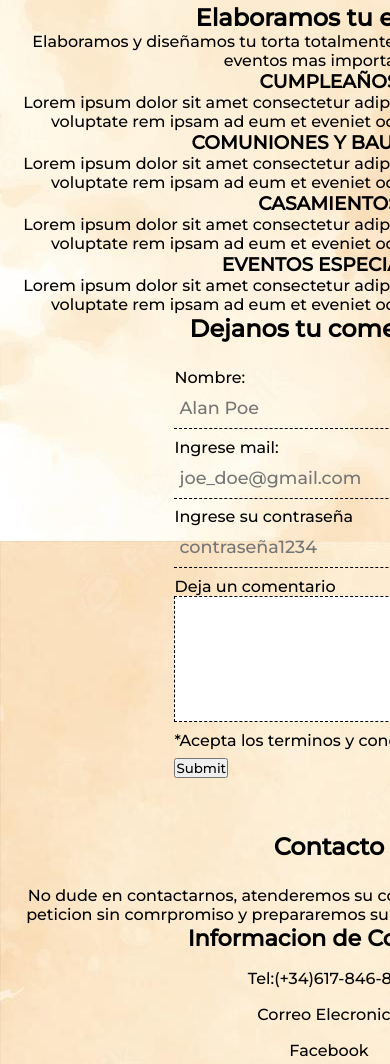
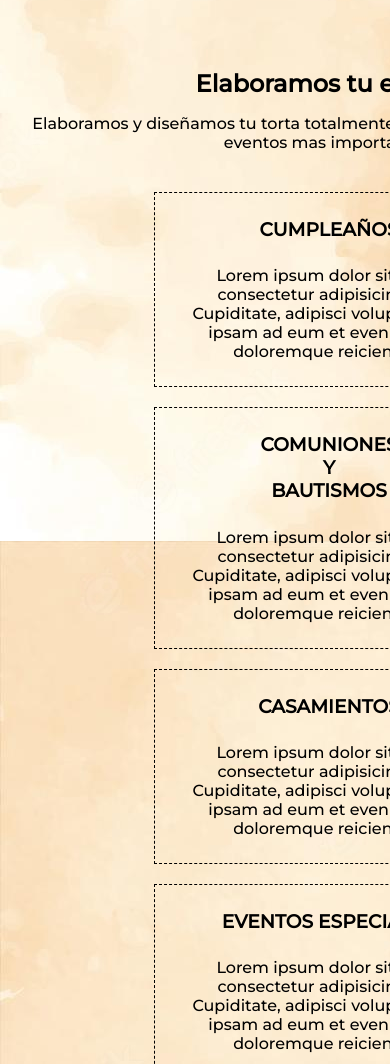
Before and after one commit to Emmaleiva95/BlogPasteleriaEmma, a website: page index.html in a window 390 px wide. Shown: the part 3959-5023 px from the top of the page. Drawn offline with Linux system fonts and the light colour scheme.

Commit message:
Actualizacion con nuevo responsive

```diff
--- a/scss/components/_body.scss
+++ b/scss/components/_body.scss
@@ -1,6 +1,7 @@
 .body{
     background-image: url(../imagenes/fondo3.jpg);
     display: grid;
+    overflow-x: hidden;
     grid-template-columns: 1fr;
     grid-auto-rows: auto;
     grid-template-areas:
--- a/scss/components/_footer.scss
+++ b/scss/components/_footer.scss
@@ -2,6 +2,7 @@
     grid-area: footer;
     display: flex;
     margin-bottom: 10vh;
+    margin-top: 10vh;
 
     .formularioContainer {
         display: flex;
@@ -44,18 +45,19 @@
                     border: 1px dashed black;
                 }
             }
-
+            .submit {
+                @include boton;
+            }
         }
     }
     .infoContainer {
         width: 50%;
 
         .contactContainerMsj {
-            height: 50%;
+            height: 40%;
             display: flex;
             flex-direction: column;
-            justify-content: center;
-            gap: 3vh;
+            gap: 5vh;
 
             h3 {
                 font-size: 1.5rem;
--- a/scss/components/_navbar.scss
+++ b/scss/components/_navbar.scss
@@ -41,7 +41,7 @@
 
 }
 
-@media screen and (max-width: 700px) {
+@media screen and (max-width: 900px) {
     .navbarContainer {
         flex-direction: column;
         position:relative ;
--- a/scss/components/_sectionDescription.scss
+++ b/scss/components/_sectionDescription.scss
@@ -36,7 +36,7 @@
             }
 }
 
-@media screen and (max-width: 700px) {
+@media screen and (max-width: 1100px) {
 
     .section {
         flex-direction: column;
--- a/scss/components/_sectionEventos.scss
+++ b/scss/components/_sectionEventos.scss
@@ -16,7 +16,7 @@
             padding: 25px;
             display: flex;
             flex-direction: column;
-            gap: 20px;
+            gap: 3vh;
             border: 1px dashed;
 
             &:hover {
@@ -36,7 +36,7 @@
 
 }
 
-@media screen and (max-width: 700px) {
+@media screen and (max-width: 900px) {
     .sectionEventos {
         padding: 1rem;
 
@@ -45,12 +45,13 @@
             flex-direction: column;
             gap: 1rem;
 
-            .eventosCardContainer {
-                .eventosCard {
-                    width: 300px;
-                }
+
+        }
+        .eventosCardContainer {
+            flex-wrap: wrap;
+            .eventosCard {
+                width: 350px;
             }
         }
-
     }
 }
--- a/scss/estilo.scss
+++ b/scss/estilo.scss
@@ -6,3 +6,4 @@
 @import "./components/main";
 @import "./components/sectionDescription";
 @import "./components/sectionNosotros";
+@import "./components/sectionEventos";
```
Also changed, not shown: css/estilo.css.
